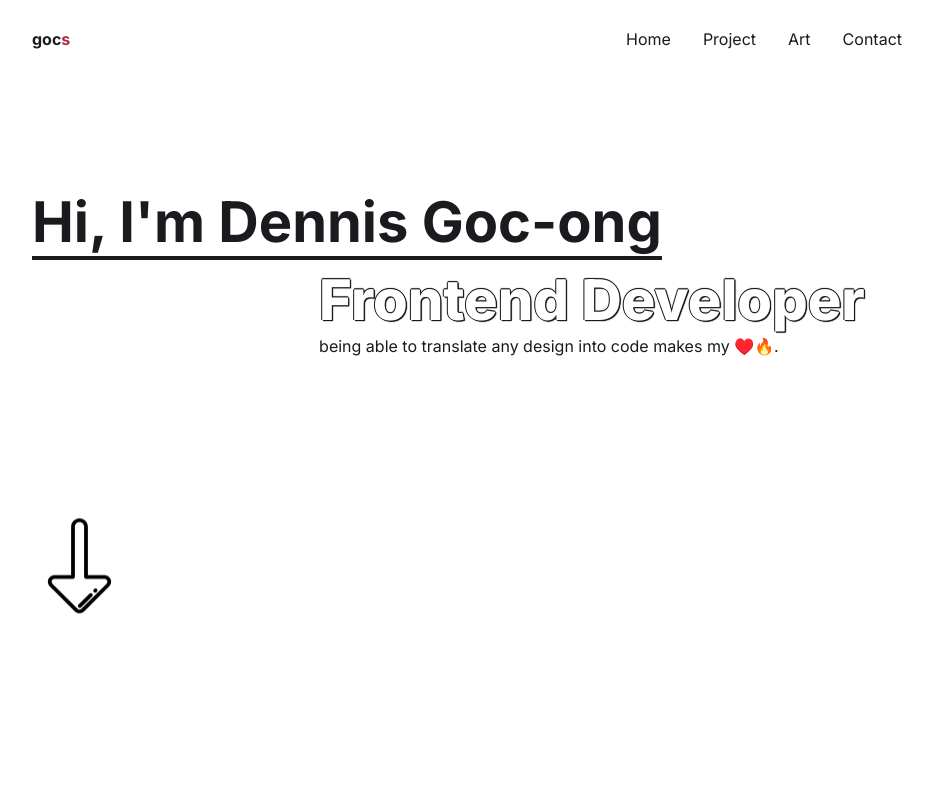
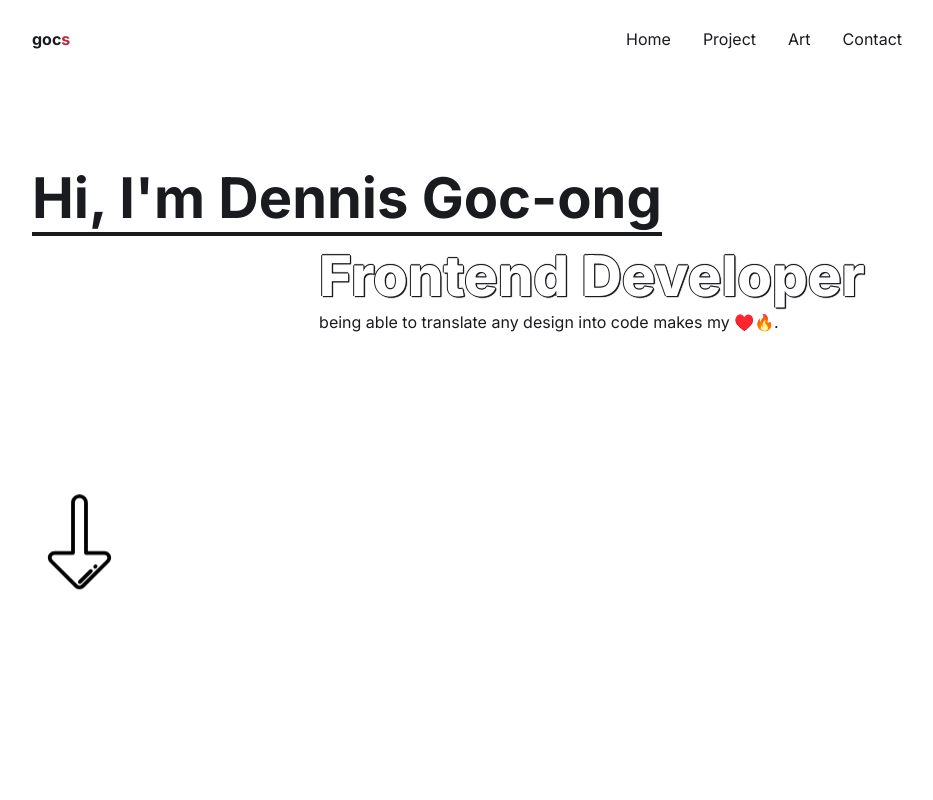
Before and after one commit to m-dennisgocong/gocs, a React (Vite) app: page / in a window 1280 px wide. Shown: the top 800 px of the page, without its empty margins (173-1106 px from the left). Built offline with nearby package versions, Linux system fonts and the light colour scheme.

Commit message:
refactor: remove media query(992px)

```diff
--- a/src/styles/Hero.scss
+++ b/src/styles/Hero.scss
@@ -80,19 +80,9 @@
         }
     }
 }
-@media (min-width: 992px) {
-    #Hero{
-        margin-top: 2.5em;
-        p{
-            margin-left: 50%;
-            margin-bottom: 15%;
-        }
-    }
 
-}
 @media (min-width: 1280px) {
     #Hero{
-        margin-top: 1.5em;
         h1{
             font-size: 3.5rem;
         }
```
